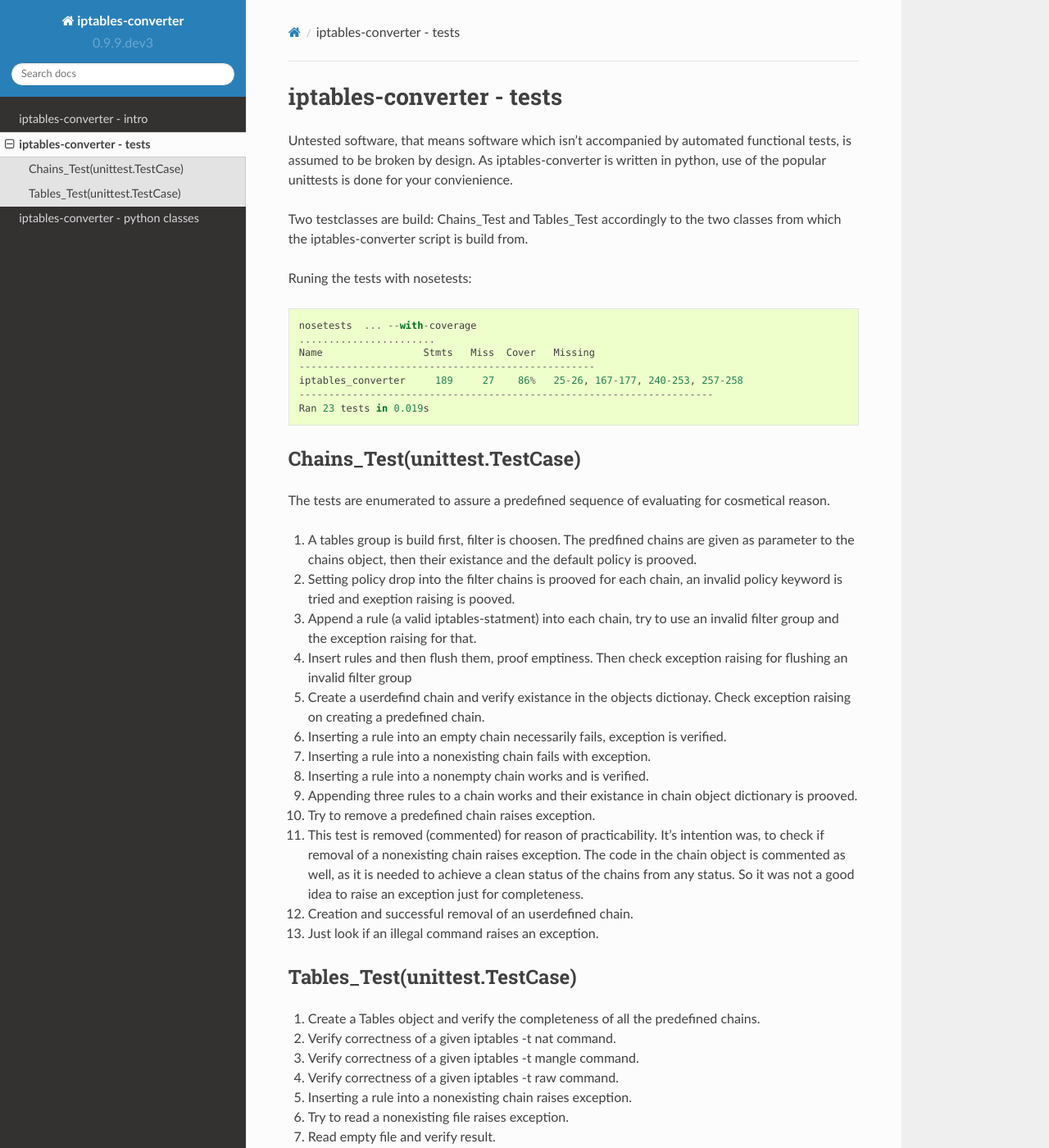
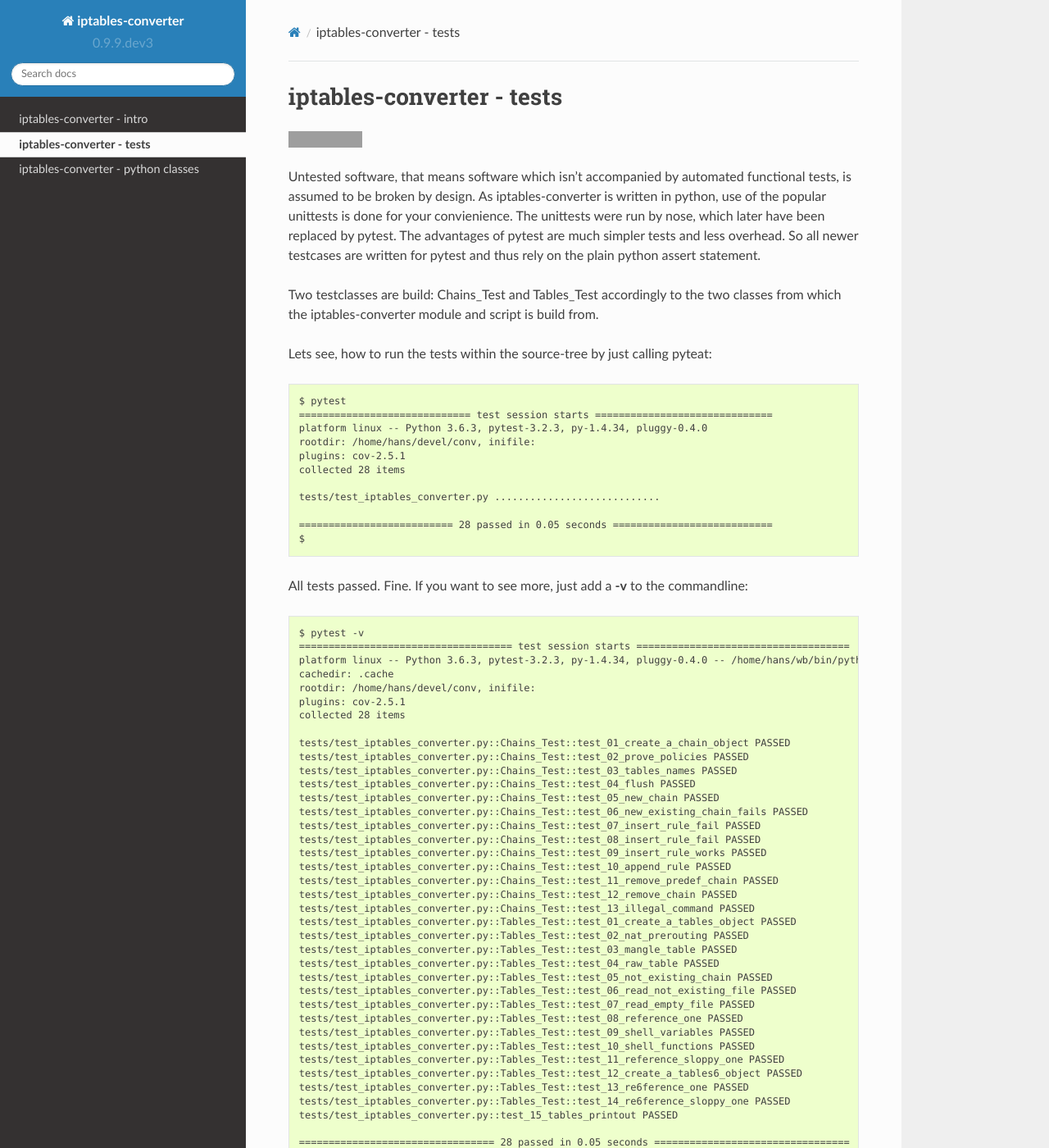
Before and after one commit to sl0/conv, a Sphinx documentation site: the page built from docs/source/converter-tests.rst, in a window 1280 px wide and 1400 px high. Shown: the whole window at 82% size. Built offline with Sphinx 7.4.7 and the Read the Docs theme 2.0.0, drawn with Linux system fonts in a browser that asks for light colours; some of the changed text lies outside the part shown; grey boxes are pictures that could not be loaded.

Commit message:
Reviews sphinx documentation

```diff
--- a/docs/source/converter-tests.rst
+++ b/docs/source/converter-tests.rst
@@ -2,91 +2,105 @@
 iptables-converter - tests
 ==========================
 
+.. image:: https://travis-ci.org/sl0/conv.svg?branch=master
+   :target: https://travis-ci.org/sl0/conv
+
 Untested software, that means software which isn't accompanied by automated
 functional tests, is assumed to be broken by design. As iptables-converter is
 written in python, use of the popular unittests is done for your convienience.
+The unittests were run by nose, which later have been replaced by pytest.
+The advantages of pytest are much simpler tests and less overhead. So all newer
+testcases are written for pytest and thus rely on the plain python assert
+statement.
 
 Two testclasses are build: Chains_Test and Tables_Test accordingly to the
-two classes from which the iptables-converter script is build from.
+two classes from which the iptables-converter module and script is build from.
 
-Runing the tests with nosetests::
-
-    nosetests  ... --with-coverage
-    .......................
-    Name                 Stmts   Miss  Cover   Missing
-    --------------------------------------------------
-    iptables_converter     189     27    86%   25-26, 167-177, 240-253, 257-258
-    ----------------------------------------------------------------------
-    Ran 23 tests in 0.019s
+Lets see, how to run the tests within the source-tree by just calling
+pyteat::
 
 
+    $ pytest
+    ============================= test session starts ==============================
+    platform linux -- Python 3.6.3, pytest-3.2.3, py-1.4.34, pluggy-0.4.0
+    rootdir: /home/hans/devel/conv, inifile:
+    plugins: cov-2.5.1
+    collected 28 items
 
-Chains_Test(unittest.TestCase)
-==============================
+    tests/test_iptables_converter.py ............................
 
-The tests are enumerated to assure a predefined sequence of evaluating for
-cosmetical reason.
+    ========================== 28 passed in 0.05 seconds ===========================
+    $
 
-1. A tables group is build first, filter is choosen. The predfined chains
-   are given as parameter to the chains object, then their existance and
-   the default policy is prooved.
-
-2. Setting policy drop into the filter chains is prooved for each chain,
-   an invalid policy keyword is tried and exeption raising is pooved.
-
-3. Append a rule (a valid iptables-statment) into each chain, try to
-   use an invalid filter group and the exception raising for that.
-
-4. Insert rules and then flush them, proof emptiness. Then check exception
-   raising for flushing an invalid filter group
-
-5. Create a userdefind chain and verify existance in the objects dictionay.
-   Check exception raising on creating a predefined chain.
-
-6. Inserting a rule into an empty chain necessarily fails, exception is verified.
-
-7. Inserting a rule into a nonexisting chain fails with exception.
-
-8. Inserting a rule into a nonempty chain works and is verified.
-
-9. Appending three rules to a chain works and their existance in chain
-   object dictionary is prooved.
-
-10. Try to remove a predefined chain raises exception.
-
-11. This test is removed (commented) for reason of practicability.
-    It's intention was, to check if removal of a nonexisting chain raises
-    exception. The code in the chain object is commented as well, as it is
-    needed to achieve a clean status of the chains from any status. So it
-    was not a good idea to raise an exception just for completeness.
-
-12. Creation and successful removal of an userdefined chain.
-
-13. Just look if an illegal command raises an exception.
+All tests passed. Fine. If you want to see more, just add a **-v** to
+the commandline::
 
 
-Tables_Test(unittest.TestCase)
-==============================
+    $ pytest -v
+    ==================================== test session starts ====================================
+    platform linux -- Python 3.6.3, pytest-3.2.3, py-1.4.34, pluggy-0.4.0 -- /home/hans/wb/bin/python3.6
+    cachedir: .cache
+    rootdir: /home/hans/devel/conv, inifile:
+    plugins: cov-2.5.1
+    collected 28 items
 
-1.  Create a Tables object and verify the completeness of all the predefined
-    chains.
+    tests/test_iptables_converter.py::Chains_Test::test_01_create_a_chain_object PASSED
+    tests/test_iptables_converter.py::Chains_Test::test_02_prove_policies PASSED
+    tests/test_iptables_converter.py::Chains_Test::test_03_tables_names PASSED
+    tests/test_iptables_converter.py::Chains_Test::test_04_flush PASSED
+    tests/test_iptables_converter.py::Chains_Test::test_05_new_chain PASSED
+    tests/test_iptables_converter.py::Chains_Test::test_06_new_existing_chain_fails PASSED
+    tests/test_iptables_converter.py::Chains_Test::test_07_insert_rule_fail PASSED
+    tests/test_iptables_converter.py::Chains_Test::test_08_insert_rule_fail PASSED
+    tests/test_iptables_converter.py::Chains_Test::test_09_insert_rule_works PASSED
+    tests/test_iptables_converter.py::Chains_Test::test_10_append_rule PASSED
+    tests/test_iptables_converter.py::Chains_Test::test_11_remove_predef_chain PASSED
+    tests/test_iptables_converter.py::Chains_Test::test_12_remove_chain PASSED
+    tests/test_iptables_converter.py::Chains_Test::test_13_illegal_command PASSED
+    tests/test_iptables_converter.py::Tables_Test::test_01_create_a_tables_object PASSED
+    tests/test_iptables_converter.py::Tables_Test::test_02_nat_prerouting PASSED
+    tests/test_iptables_converter.py::Tables_Test::test_03_mangle_table PASSED
+    tests/test_iptables_converter.py::Tables_Test::test_04_raw_table PASSED
+    tests/test_iptables_converter.py::Tables_Test::test_05_not_existing_chain PASSED
+    tests/test_iptables_converter.py::Tables_Test::test_06_read_not_existing_file PASSED
+    tests/test_iptables_converter.py::Tables_Test::test_07_read_empty_file PASSED
+    tests/test_iptables_converter.py::Tables_Test::test_08_reference_one PASSED
+    tests/test_iptables_converter.py::Tables_Test::test_09_shell_variables PASSED
+    tests/test_iptables_converter.py::Tables_Test::test_10_shell_functions PASSED
+    tests/test_iptables_converter.py::Tables_Test::test_11_reference_sloppy_one PASSED
+    tests/test_iptables_converter.py::Tables_Test::test_12_create_a_tables6_object PASSED
+    tests/test_iptables_converter.py::Tables_Test::test_13_re6ference_one PASSED
+    tests/test_iptables_converter.py::Tables_Test::test_14_re6ference_sloppy_one PASSED
+    tests/test_iptables_converter.py::test_15_tables_printout PASSED
 
-2.  Verify correctness of a given iptables -t nat command.
+    ================================= 28 passed in 0.05 seconds =================================
+    $
 
-3.  Verify correctness of a given iptables -t mangle command.
 
-4.  Verify correctness of a given iptables -t raw command.
+If you want to get to know something about the test-coverage, just
+give pytest a try::
 
-5.  Inserting a rule into a nonexisting chain raises exception.
+    $ pytest --cov=iptables_conv --cov-report=term-missing
+    ==================================== test session starts ====================================
+    platform linux -- Python 3.6.3, pytest-3.2.3, py-1.4.34, pluggy-0.4.0
+    rootdir: /home/hans/devel/conv, inifile:
+    plugins: cov-2.5.1
+    collected 28 items
 
-6.  Try to read a nonexisting file raises exception.
+    tests/test_iptables_converter.py ............................
 
-7.  Read empty file and verify result.
+    ----------- coverage: platform linux, python 3.6.3-final-0 -----------
+    Name                                  Stmts   Miss  Cover   Missing
+    -------------------------------------------------------------------
+    iptables_conv/__init__.py                 8      0   100%
+    iptables_conv/iptables_converter.py     227     34    85%   28-29, 115-117, 268, 279-322, 326
+    -------------------------------------------------------------------
+    TOTAL                                   235     34    86%
 
-8.  Read file reference-one and verify result.
 
-9.  Read a buggy file with shell variables.
+    ================================= 28 passed in 0.08 seconds =================================
+    $
 
-10.  Read a buggy file with shell functions.
-
-11. Read a file without '-N' in sloppy mode without raising error.
+If you like to have a look into the sources, you will find the
+tests directory. Therein all the tests reside. I hope they are
+self explaining.
--- a/docs/source/iptables-converter.rst
+++ b/docs/source/iptables-converter.rst
@@ -1,6 +1,95 @@
 ==========================
 iptables-converter - intro
 ==========================
+
+In linux iptables exists since kernel version 2.4.
+
+A corresponding userland command **iptables** is used to
+control them.
+
+The tables are grouped in filter, nat, mangle and raw.
+In every group there are chains, which contain more or
+less traffic specific rules. Predefined in filter tables
+are INPUT, FORWARD and OUTPUT chain. Perhaps you like to
+read the fine manuals about the iptables command in Linux
+to get to know more about these.
+
+Usually a systemadministrator wants to write his rules in
+a shell script, which is run within the boot sequence or
+every now and then on every change... Over the time this
+script will grow. The longer it gets, the more time takes
+it to complete. Exactly this is the reason, why
+**iptables-converter** was written. Only motivation was to
+speed up the loading of long scripts with multiple iptables
+commands.
+
+The **iptables-converter** is a pure python script with
+two entrypoints:
+
+- **iptables-converter**
+- **ip6tables-converter**.
+
+They reside in linux userland, that means to run one of them
+you don't need root priviledges. Those are needed to load
+the output of the converters.
+
+Command line interface
+======================
+
+To have an idea which command line options are supported,
+just ask it for help::
+
+    $ iptables-converter --help
+    Usage:  iptables-converter --help | -h
+
+    	iptables-converter: version 0.9.10	Have Fun!
+
+    Options:
+      -h, --help     show this help message and exit
+      -d DESTFILE    output filename, default: stdout
+      -s SOURCEFILE  file with iptables commands, default: rules
+      --sloppy       -N name-of-userchain is inserted automatically, by default -N
+                     is neccessary in input
+
+**ip6tables-converter** surprisingly behaves exactly the same way, except from
+the '6' in the command and version line::
+
+    $ ip6tables-converter --help
+    Usage:  ip6tables-converter --help | -h
+
+    	ip6tables-converter: version 0.9.10	Have Fun!
+
+    Options:
+      -h, --help     show this help message and exit
+      -d DESTFILE    output filename, default: stdout
+      -s SOURCEFILE  file with iptables commands, default: rules
+      --sloppy       -N name-of-userchain is inserted automatically, by default -N
+                     is neccessary in input
+
+DEST- and SOURCEFILE
+--------------------
+
+These should be clear, the default values are build in for
+your convenience only. An iptables command generating script
+writes a file named *rules*, which is then read by the
+converter, if the **-s** option is not used. The converters
+ouptut is then written to **stdout**, if the **-d** option is
+not used. So it might be piped or somehow else processed.
+
+--sloppy
+--------
+
+The option **--sloppy** perhaps needs some explanation.
+Usually the iptables command insists on defined chains,
+especially you cannot insert or append a rule into a
+non-existent user defined chain. Especially the
+**-N UserChain** is needed normally in advance to the
+append operation. Inserting into an empty chain is
+forbidden as well. By using the **--sloppy** option this
+**-N** command is not needed in the input for the
+converter as it defines the UserCHain automatically on
+the first occurance of any.
+
 
 Default operating
 =================
@@ -16,15 +105,34 @@ Assume a plain file with following contents::
     iptables -t nat -A POSTROUTING -s 10.0.0.0/21 -p tcp --dport   80 -j SNAT --to-source 192.168.1.15
     iptables -t nat -A PREROUTING  -d 192.0.2.5/32 -p tcp --dport 443 -j DNAT --to-destination 10.0.0.5:1500
 
-As times goes by, the script will grow. The more lines the longer will it take to be loaded.
-There should be a quicker way of getting things done. Using iptables-save we easily can save the
-actual ruleset from the kernel to a file. To load it's content into the kernel again is a very quick
-action compared to the loading of the originating shellscript. So the idea came up to have a
-converter just for saving time.
+As times goes by, this script will grow. The more lines
+it has, the longer will it take to be loaded. This is
+because every iptables statement needs to modify the
+kernels iptables as an atomar operation, which is a
+lot of overhead from locking the tables, modifying
+and unlocking them. There should be a quicker way of
+getting things done. Using iptables-save we can save
+easily the actual ruleset from the kernel to a file.
+To load it's content into the kernel again is a very
+quick action compared to the loading of the originating
+shellscript. The iptables-restore operation is one
+atomar operation from the kernels view regardless of
+the number of modifications. It's clear to be the much
+quicker the more lines are covered. The disadvantage
+of this proceeding is, the table, f.e. the filter
+tables, are loaded at once, i.e. no appending or
+inserterting using the same command is possible.
+You only need a complete set of iptable commands
+within a file, just like iptables-save gives it.
+So the idea came up to have a converter just for
+saving time.
 
-**iptables-converter** by default reads a file **rules**, using comandline parameter ``-s`` any other
-file. After having read completely, output is written to stdout for full flexibility.
-Given the above file as input the following is printed out::
+**iptables-converter** by default reads a file
+**rules**, using comandline parameter ``-s``
+any other file. After having read completely,
+output is written to stdout or to any path given
+with the ``-d`` commandline option. Given the
+above file as input the following is printed out::
 
     *raw
     :OUTPUT ACCEPT [0:0]
@@ -53,13 +161,14 @@ Given the above file as input the following is printed out::
     -A USER_CHAIN -p icmp -j DROP
     COMMIT
 
-As a file this might be read by iptables-restore, which works immediately.
+As a file this might be read by iptables-restore,
+which works immediately.
 
 Usage example
 -------------
 
-So you probably may want to run the converter from within a shell script
-or the like::
+So you probably may want to run the converter
+from within a shell script or the like::
 
     #!/bin/bash
 
@@ -71,7 +180,7 @@ or the like::
     [ ! -r $INPUT_FILE ] && exit 0
     [ ! -x $INPUT_FILE ] && exit 0
 
-    iptables-converter.py -s $INPUT_FILE > $OUTPUT_FILE
+    iptables-converter.py -s $INPUT_FILE -d $OUTPUT_FILE
 
     # do it only once!
     mv $INPUT_FILE $INPUT_FILE}.old
@@ -89,7 +198,8 @@ Error handling
 Shell functions and shell commands
 ----------------------------------
 
-As the file read is not interpreted in any way, there are few known error conditions:
+As the file which is read is not interpreted
+in any way, there are few known error conditions:
 
   #) the file contains some shell variables, indicated by '$',
      this leads to an errormessage and exits immediately with returncode 1.
@@ -108,11 +218,12 @@ iptables-converter does some more error-checking while reading input.
 Normal behavior is to raise an errror, if any append or insert
 statement to an userdefined chain is not preceeded by a corresonding
 creation statement '-N'. This may be changed to a more smooth
-handling with an additional commandline option '- - sloppy'.
+handling with an additional commandline option **--sloppy**.
 Having this, a non existent userchain is created on the fly when
 the first append statement is seen. So it is set as first entry gracefully.
 
 Inserting into an emtpy chain anyhow raises an error as iptables-restore
 would do it later on trying to set the files content into the kernel.
 
-Just to mention it: **iptables -E xyz** and **iptables -L** are not implemented and throw exceptions for now!
+Just to mention it: **iptables -E xyz** and **iptables -L** are not
+implemented and throw exceptions for now!
```
Also changed, not shown: other parts of docs/source/iptables-converter.rst (+1 -1 lines).
